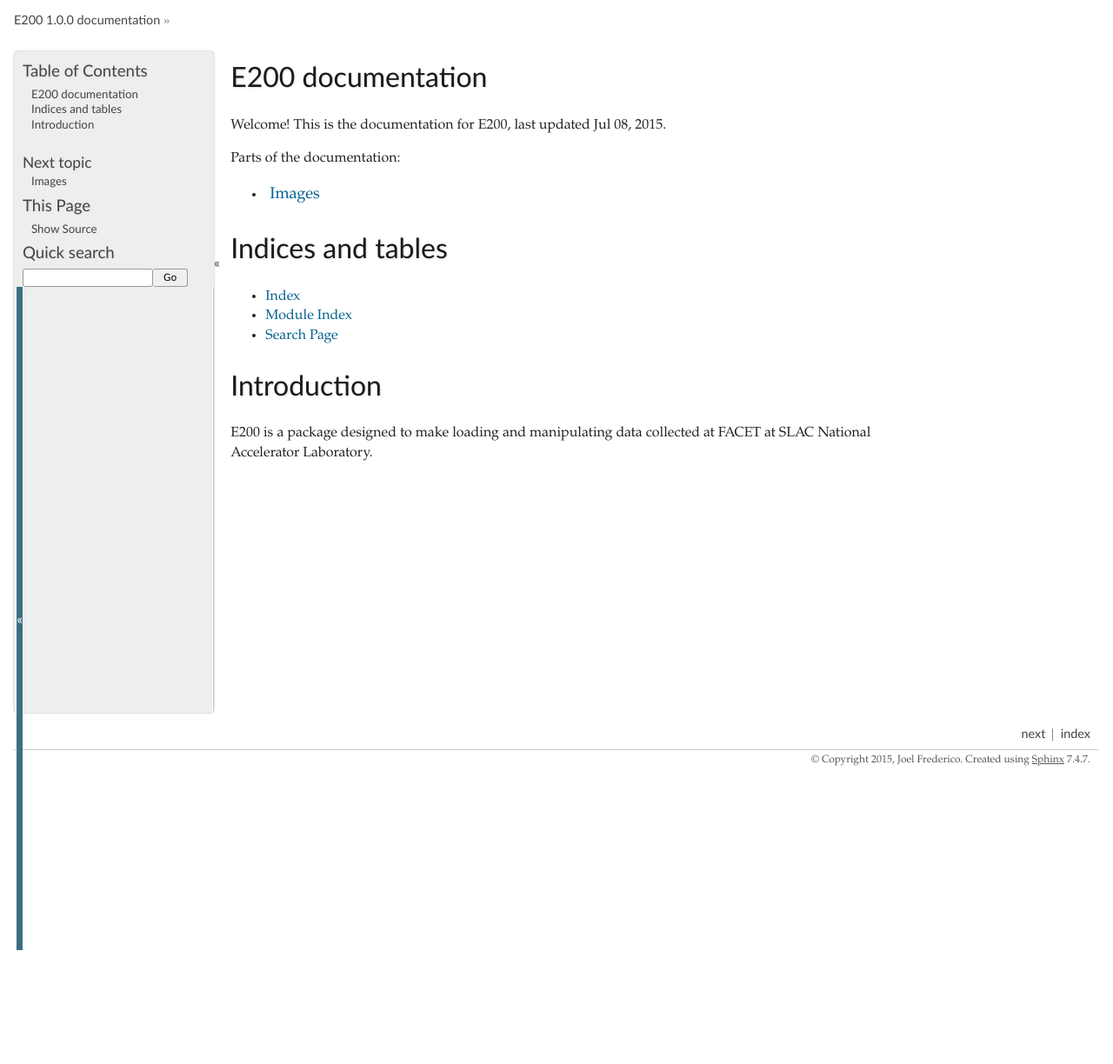
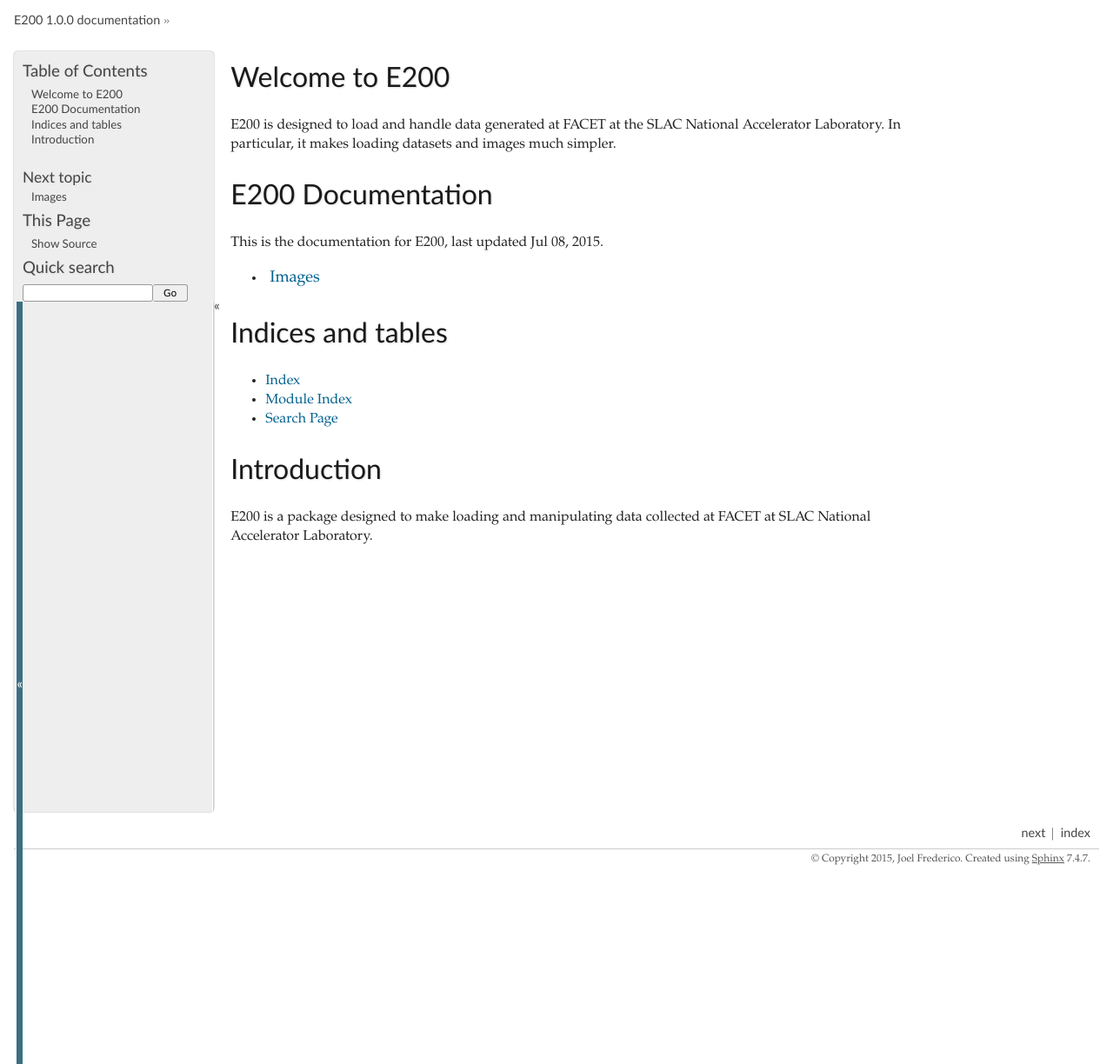
Before and after one commit to Python3pkg/E200, a Sphinx documentation site: the page built from docs/index.rst, in a window 1280 px wide. Shown: the whole page at 87% size. Built offline with Sphinx 7.4.7, drawn with Linux system fonts in a browser that asks for light colours; formulas are drawn with MathJax 3; before the commit the page ends 1093 px from its top, so only the background shows below that.

Commit message:
Updated docs

```diff
--- a/docs/index.rst
+++ b/docs/index.rst
@@ -3,12 +3,15 @@
    You can adapt this file completely to your liking, but it should at least
    contain the root `toctree` directive.
 
-E200 documentation
+Welcome to E200
+===============
+
+E200 is designed to load and handle data generated at FACET at the SLAC National Accelerator Laboratory. In particular, it makes loading datasets and images much simpler.
+
+E200 Documentation
 ==================
 
-Welcome! This is the documentation for E200, last updated |today|.
-
-Parts of the documentation:
+This is the documentation for E200, last updated |today|.
 
 .. toctree::
    :maxdepth: 2
```
